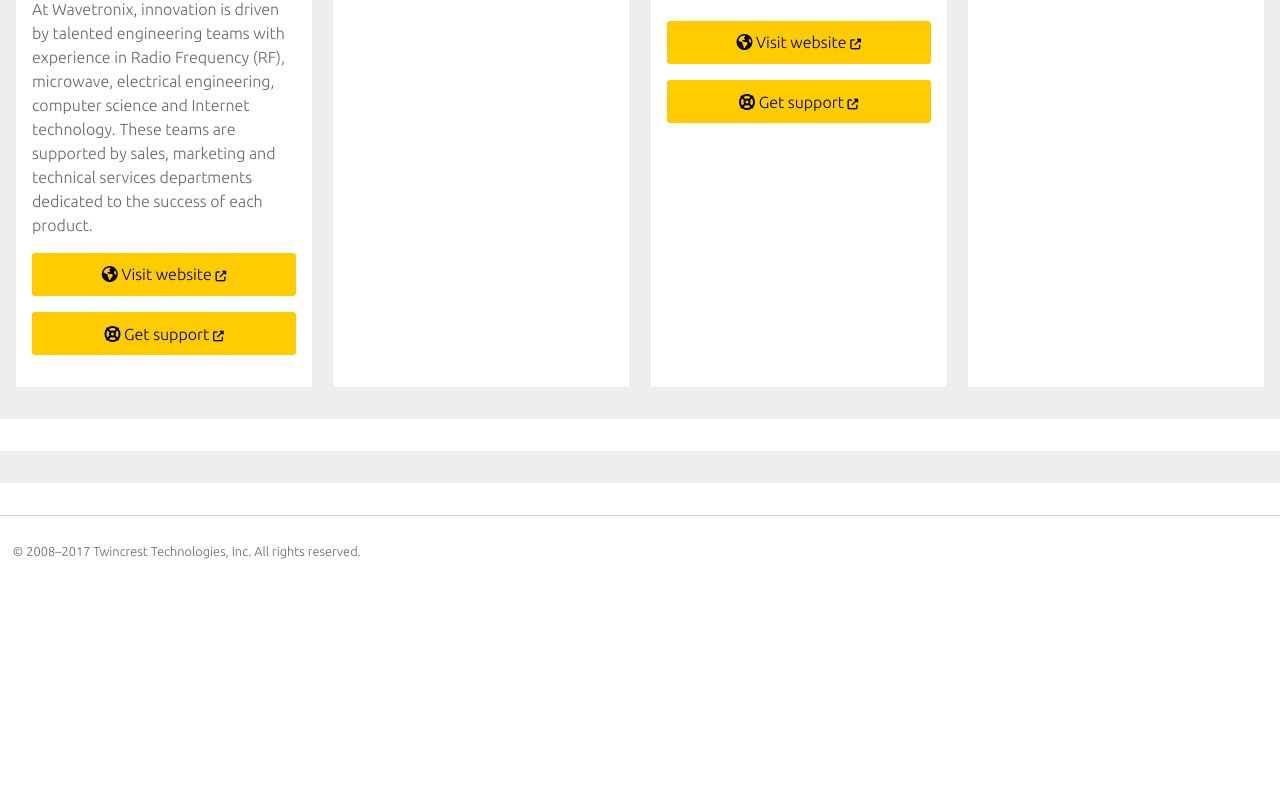
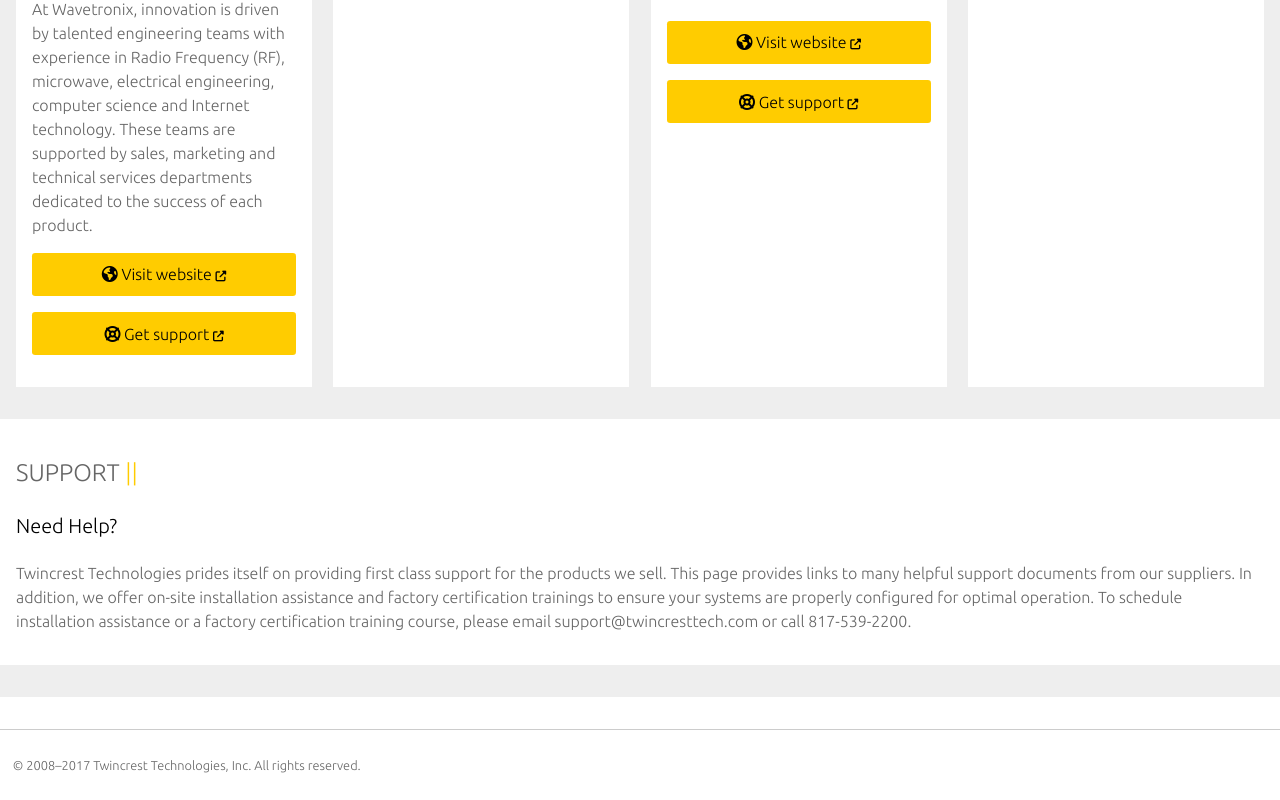
Before and after one commit to rapidturtle/com.twincresttech.www, an Angular app: page / in a window 1280 px wide. Shown: the part 1224-2024 px from the top of the page. Before the commit the page ends 1811 px from the top, so only its background shows below. Built offline with nearby package versions, Linux system fonts and the light colour scheme.

Commit message:
Create support module

```diff
--- a/src/app/app.component.html
+++ b/src/app/app.component.html
@@ -22,7 +22,7 @@
     </section>
 
     <section id="support">
-      <!-- <app-support></app-support> -->
+      <app-support></app-support>
     </section>
 
     <section id="about">
--- a/src/app/app.module.ts
+++ b/src/app/app.module.ts
@@ -5,6 +5,7 @@ import { HttpModule } from '@angular/http';
 
 import { AppComponent } from './app.component';
 import { ManufacturersModule } from './manufacturers/manufacturers.module';
+import { SupportModule } from './support/support.module';
 
 import { SharedModule } from './shared/shared.module';
 
@@ -17,6 +18,7 @@ import { SharedModule } from './shared/shared.module';
     FormsModule,
     HttpModule,
     ManufacturersModule,
+    SupportModule,
     SharedModule
   ],
   providers: [],
--- /dev/null
+++ b/src/app/support/support.component.html
@@ -0,0 +1,3 @@
+<h2>Support</h2>
+<h3>Need Help?</h3>
+<p>Twincrest Technologies prides itself on providing first class support for the products we sell. This page provides links to many helpful support documents from our suppliers. In addition, we offer on-site installation assistance and factory certification trainings to ensure your systems are properly configured for optimal operation. To schedule installation assistance or a factory certification training course, please email support@twincresttech.com or call 817-539-2200.</p>
--- /dev/null
+++ b/src/app/support/support.component.ts
@@ -0,0 +1,15 @@
+import { Component, OnInit } from '@angular/core';
+
+@Component({
+  selector: 'app-support',
+  templateUrl: './support.component.html',
+  styleUrls: ['./support.component.scss']
+})
+export class SupportComponent implements OnInit {
+
+  constructor() { }
+
+  ngOnInit() {
+  }
+
+}
```
Also changed, not shown: src/app/support/support.module.ts (added, +13 -0 lines), src/app/support/support.component.scss (added), 1 other file (tests, documents, lock files or other folders).
